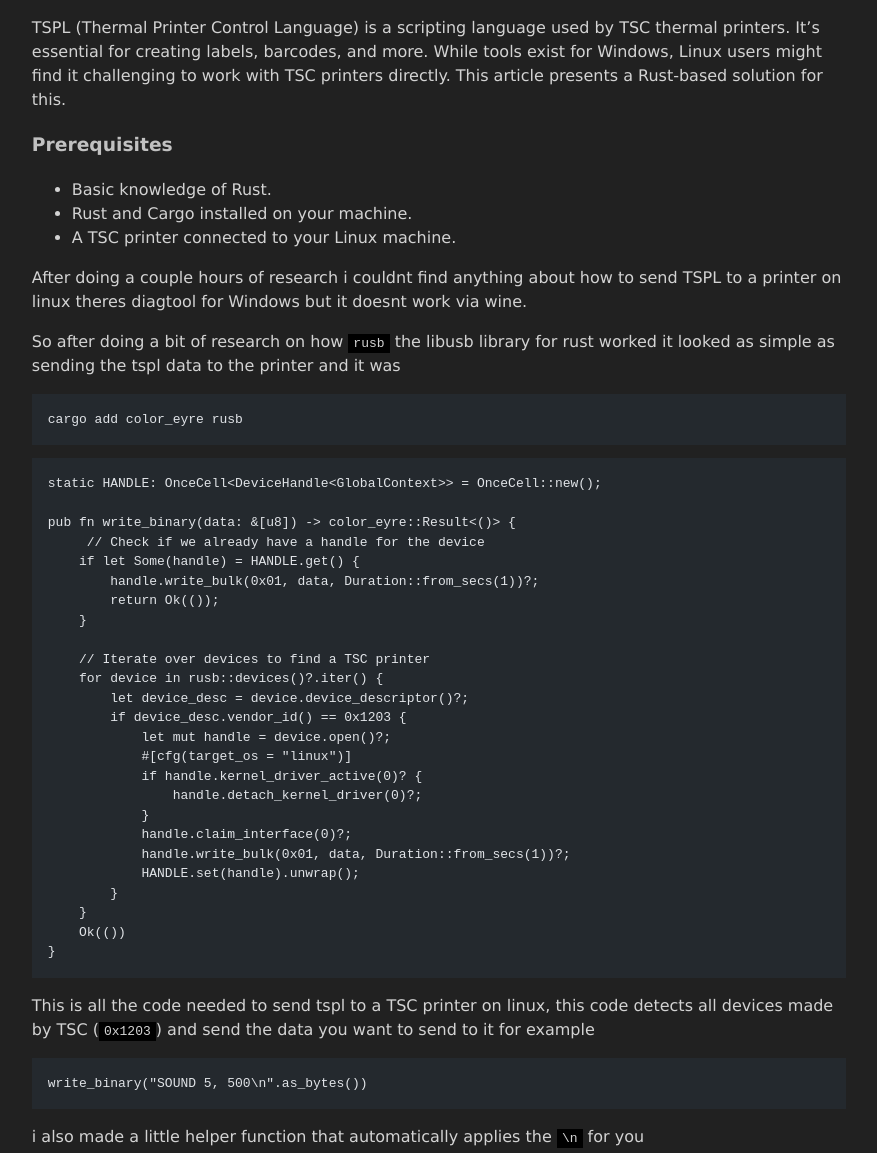
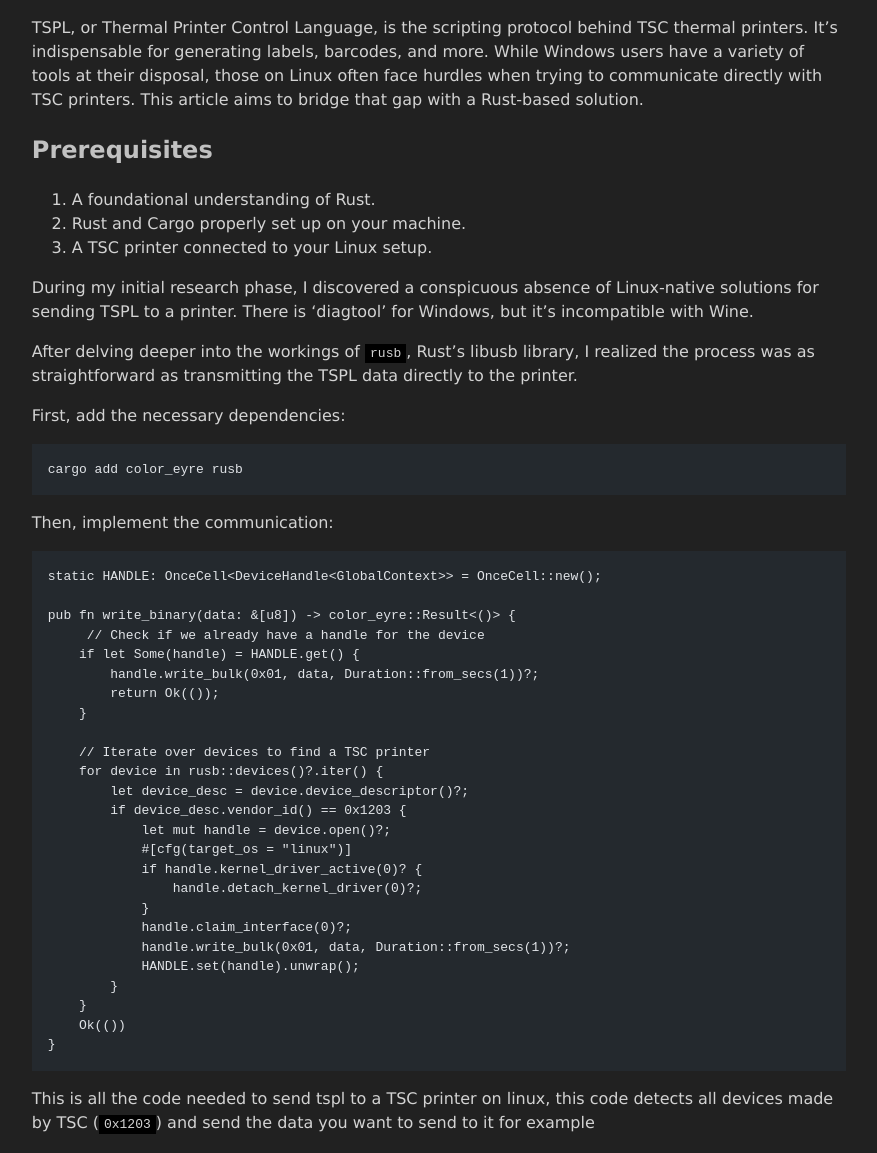
Before and after one commit to Tricked-dev/tricked.dev, an Astro site: page /blog/writing-tspl-on-linux in a window 1280 px wide. Shown: the part 623-1776 px from the top of the page, without its empty margins (201-1078 px from the left). Built offline with nearby package versions, Linux system fonts and the light colour scheme; Astro itself is replaced by a stand-in of ours; some packages are replaced by stand-ins of ours; code samples lack their colours.

Commit message:
revise tspl

````diff
--- a/src/pages/blog/writing-tspl-on-linux.md
+++ b/src/pages/blog/writing-tspl-on-linux.md
@@ -6,21 +6,25 @@
 heroImage: "/assets/687435_Thermal heat printer tspl _xl-1024-v1-0.png"
 ---
 
-TSPL (Thermal Printer Control Language) is a scripting language used by TSC thermal printers. It's essential for creating labels, barcodes, and more. While tools exist for Windows, Linux users might find it challenging to work with TSC printers directly. This article presents a Rust-based solution for this.
+TSPL, or Thermal Printer Control Language, is the scripting protocol behind TSC thermal printers. It's indispensable for generating labels, barcodes, and more. While Windows users have a variety of tools at their disposal, those on Linux often face hurdles when trying to communicate directly with TSC printers. This article aims to bridge that gap with a Rust-based solution.
 
-### Prerequisites
+## Prerequisites
 
-- Basic knowledge of Rust.
-- Rust and Cargo installed on your machine.
-- A TSC printer connected to your Linux machine.
+1. A foundational understanding of Rust.
+2. Rust and Cargo properly set up on your machine.
+3. A TSC printer connected to your Linux setup.
 
-After doing a couple hours of research i couldnt find anything about how to send TSPL to a printer on linux theres diagtool for Windows but it doesnt work via wine.
+During my initial research phase, I discovered a conspicuous absence of Linux-native solutions for sending TSPL to a printer. There is 'diagtool' for Windows, but it's incompatible with Wine.
 
-So after doing a bit of research on how `rusb` the libusb library for rust worked it looked as simple as sending the tspl data to the printer and it was
+After delving deeper into the workings of `rusb`, Rust's libusb library, I realized the process was as straightforward as transmitting the TSPL data directly to the printer.
+
+First, add the necessary dependencies:
 
 ```
 cargo add color_eyre rusb
 ```
+
+Then, implement the communication:
 
 ```rs
 static HANDLE: OnceCell<DeviceHandle<GlobalContext>> = OnceCell::new();
@@ -52,11 +56,13 @@
 
 This is all the code needed to send tspl to a TSC printer on linux, this code detects all devices made by TSC (`0x1203`) and send the data you want to send to it for example
 
+Executing the code above will enable you to send TSPL instructions, like:
+
 ```rs
 write_binary("SOUND 5, 500\n".as_bytes())
 ```
 
-i also made a little helper function that automatically applies the `\n` for you
+For added convenience, I've also crafted a helper function to ensure every TSPL command is newline-terminated:
 
 ```rs
 pub fn write_text(tspl_commands: String) -> color_eyre::Result<()> {
@@ -73,6 +79,6 @@
 
 But thats it all you need to send tspl to a printer using linux
 
-## Conclusion
+## Wrapping Up
 
 Working with TSC printers on Linux might seem daunting due to the lack of native tools. However, with some Rust and the `rusb` library, you can easily communicate with these printers using TSPL. Whether you're printing labels, barcodes, or any other tasks, this method ensures seamless integration on a Linux environment.
````
